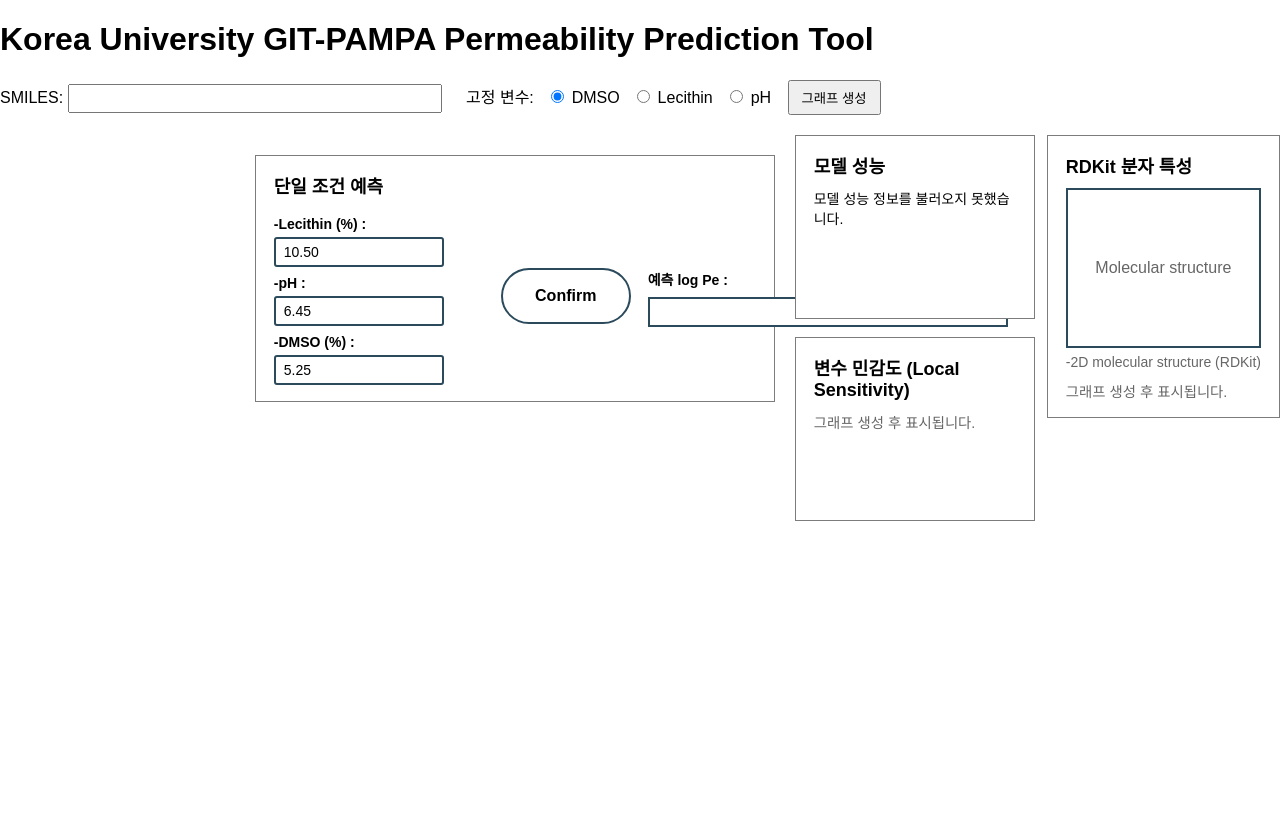
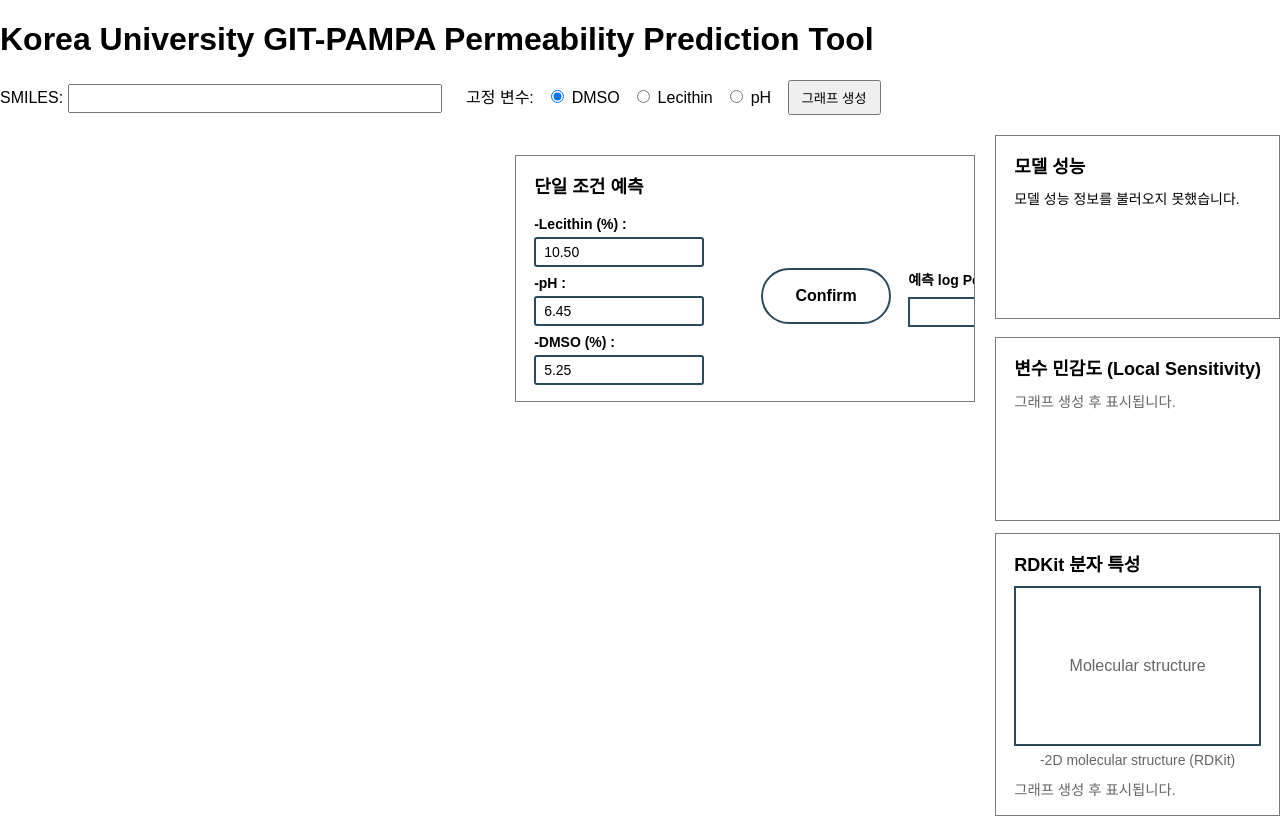
Before and after one commit to Korea-university-lab204/GIT-PAMPA-Permeability-Prediction, a Django app: page /predictor/ in a window 1280 px wide. Before the commit the page ends 521 px from the top, so only its background shows below. Run offline with Django 5.2, Linux system fonts and the light colour scheme.

Commit message:
homepage fix 3

```diff
--- a/predictor/templates/predictor/smiles_plot.html
+++ b/predictor/templates/predictor/smiles_plot.html
@@ -30,8 +30,9 @@
        Right panel layout (NEW)
        =============================== */
     .right-panel{
-      max-width: 520px;   /* ✅ 오른쪽 패널 최대 폭 제한 */
       flex: 1;
+      min-width: 460px;
+      max-width: 620px;
       display: flex;
       flex-direction: column;
       gap: 18px;
@@ -43,6 +44,7 @@
       border: 1.5px solid #7c7c7c;
       background: #fff;
       padding: 16px 18px;
+      overflow: hidden;
     }
 
     .box h3{
@@ -117,8 +119,8 @@
     }
 
     .readonly-box{
-      width: 210px;
-      max-width: 100%;
+      width: 100%;
+      max-width: 220px;
       height: 30px;
       border: 2px solid #2b4a5b;
       background: #fff;
@@ -142,7 +144,7 @@
     /* (B) 아래 2열 */
     .bottom-grid{
       display: grid;
-      grid-template-columns: 240px 1fr; /* 왼쪽 스택 폭 고정 */
+      grid-template-columns: mixmax(220px, 0.9fr) minmax(260px, 1.1fr);
       gap: 12px;
       align-items: start;
     }
@@ -158,6 +160,8 @@
     .box p{
       margin: 6px 0;
       font-size: 14px;
+      word-break: keep-all;
+      overflow-wrap: anywhere;
     }
 
     /* RDKit */
```
